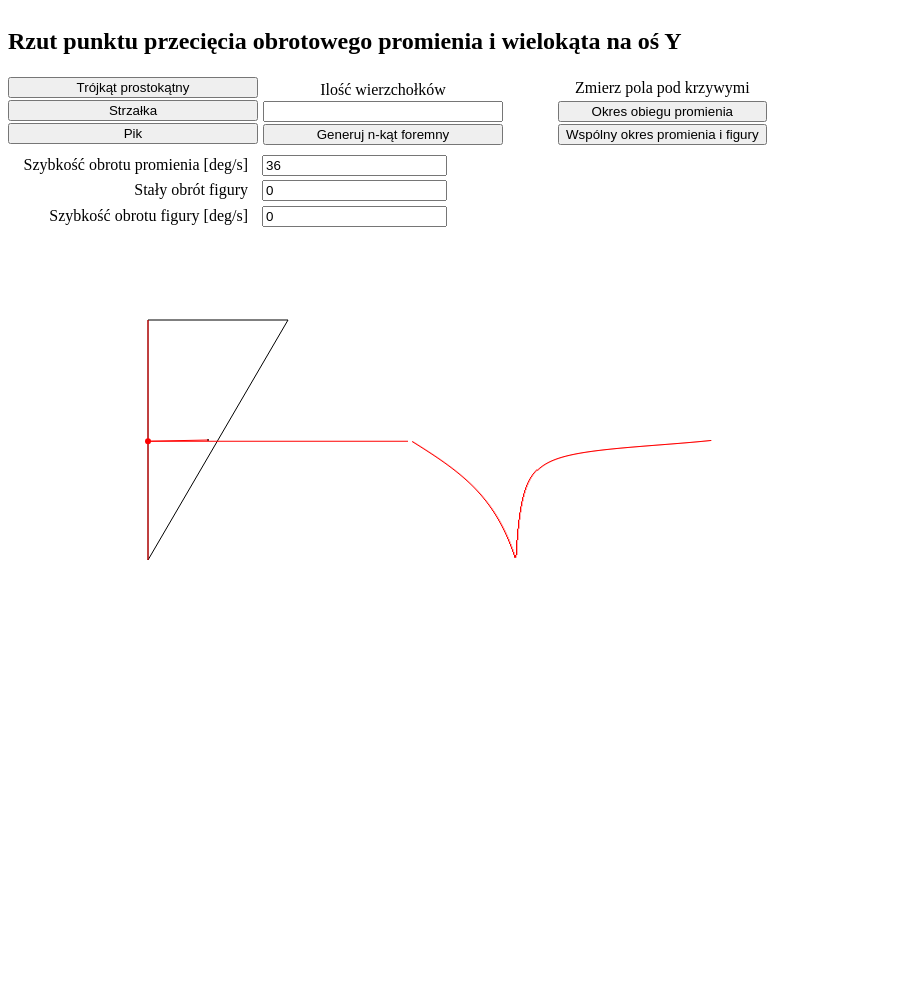
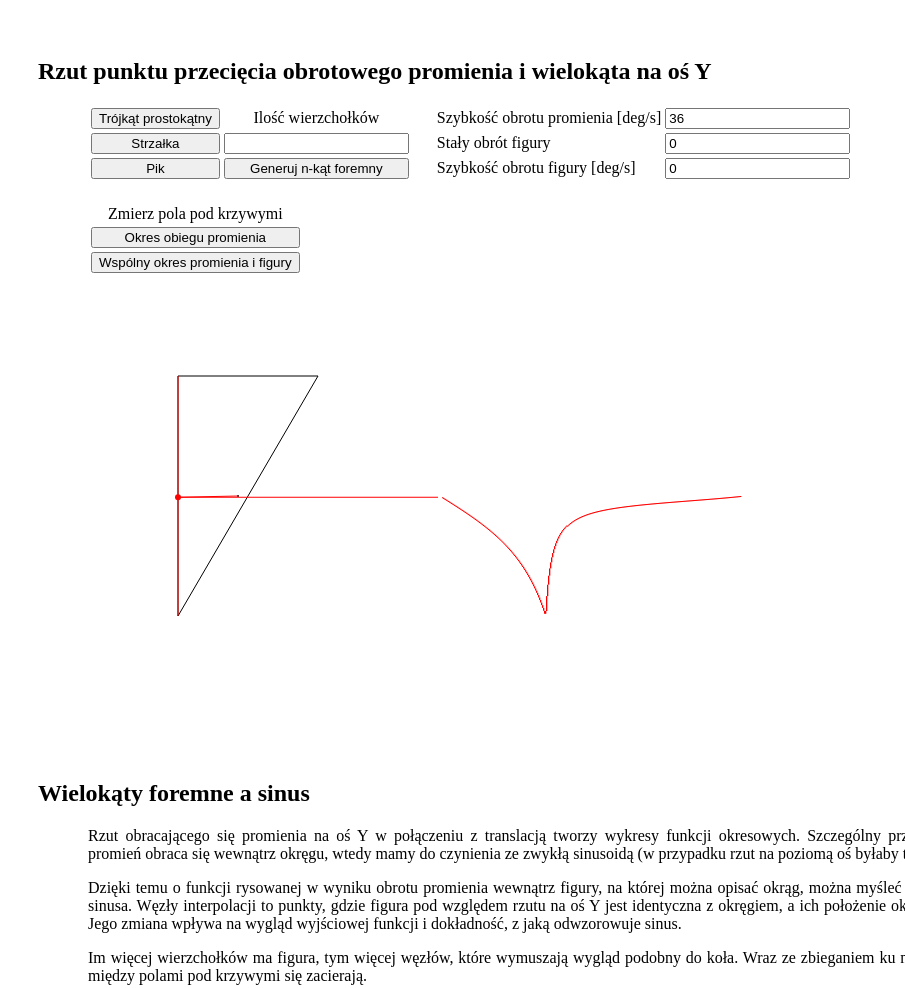
Before and after one commit to frogi16/Rotating-figures, a plain HTML site: page index.html in a window 1280 px wide. Shown: the top 988 px of the page, without its empty margins (0-905 px from the left). Before the commit the page ends 800 px from the top, so only its background shows below. Drawn offline with Linux system fonts and the light colour scheme.

Commit message:
Add info texts and restyle controls
Add three short texts to explain some matters regarding the animation.
Rework styling of animation controls and base them on table, so
heights and widths will be uniform for all of them.

```diff
--- a/index.html
+++ b/index.html
@@ -5,36 +5,44 @@
 		<title>Proj 1</title>
 	</head>
 	<body>
+		<div id = "feed">
 			<article>
 				<header>
 					<h2>Rzut punktu przecięcia obrotowego promienia i wielokąta na oś Y</h2>
 				</header>
-			<div id = "all">
 				<div id = "controls">
-					<div id = "usePredefinedFigures">
-						<input type="button" value="Trójkąt prostokątny" onclick="changeFigureToRightTriangle();" />
-						<input type="button" value="Strzałka" onclick="changeFigureToArrow();" />
-						<input type="button" value="Pik" onclick="changeFigureToSpear();" />
+					<table>
+						<tr>
+							<td class="usePredefinedFigures"><input type="button" value="Trójkąt prostokątny" onclick="changeFigureToRightTriangle();" /></td>
+							<td class="generateRegularPolygon"><label>Ilość wierzchołków</label></td>
+							<td style="width:20px"></td>
+							<td><label>Szybkość obrotu promienia [deg/s]</label></td>
+							<td><input type = "number" name = "rayVelocity" id = "rayVelocity" value="36" /></td>
+						</tr>
+						<tr>
+							<td class="usePredefinedFigures"><input type="button" value="Strzałka" onclick="changeFigureToArrow();" /></td>
+							<td class="generateRegularPolygon"><input type = "number" name = "verticesNumber" id = "verticesNumber" /></td>
+							<td></td>
+							<td><label>Stały obrót figury</label></td>
+							<td><input type = "number" name = "angle" id = "angle" value="0" /></td>
+						</tr>
+						<tr>
+							<td class="usePredefinedFigures"><input type="button" value="Pik" onclick="changeFigureToSpear();" /></td>
+							<td class="generateRegularPolygon"><input type="button" value="Generuj n-kąt foremny" onclick="changeFigureToNewRegular();" /></td>
+							<td></td>
+							<td><label>Szybkość obrotu figury [deg/s]</label></td>
+							<td><input type = "number" name = "angleVelocity" id = "angleVelocity" value="0" /></td>
+						</tr>
+					</table>
+					<div id = "fieldComputationControls">
+						<table>
+							<tr><td>Zmierz pola pod krzywymi</td></tr>
+							<tr><td><input type="button" value="Okres obiegu promienia" onclick="resetFieldComputationRayPeriod();" /></td></tr>
+							<tr><td><input type="button" value="Wspólny okres promienia i figury" onclick="resetFieldComputationCommonPeriod();" /></td></tr>
+						</table>
 					</div>
-					<div id = "generateRegularPolygon">
-						<label>Ilość wierzchołków<br />
-							<input type = "number" name = "verticesNumber" id = "verticesNumber" />
-						</label>
-						<input type="button" value="Generuj n-kąt foremny" onclick="changeFigureToNewRegular();" />
+					<div id = "fieldComputationVal">
 					</div>
-					<div id = "angleControls">
-						<label>Szybkość obrotu promienia [deg/s]<input type = "number" name = "rayVelocity" id = "rayVelocity" value="36" /></label><br />
-						<label>Stały obrót figury<input type = "number" name = "angle" id = "angle" value="0" /></label><br />
-						<label>Szybkość obrotu figury [deg/s]<input type = "number" name = "angleVelocity" id = "angleVelocity" value="0" /></label><br />
-					</div>
-				</div>
-
-				<div id = "fieldComputationControls">
-					Zmierz pola pod krzywymi
-					<input type="button" value="Okres obiegu promienia" onclick="resetFieldComputationRayPeriod();" />
-					<input type="button" value="Wspólny okres promienia i figury" onclick="resetFieldComputationCommonPeriod();" />
-				</div>
-				<div id = "fieldComputationVal"></div>
 				</div>
 				<div id="canvasDiv">
 					<canvas width = '400' height = '400' id = "canvas" ></canvas>
@@ -42,5 +50,42 @@
 				</div>
 				<script src="index.js" type="text/javascript"></script>
 			</article>
+			<article>
+				<header>
+					<h2>Wielokąty foremne a sinus</h2>
+				</header>
+					<p>
+						Rzut obracającego się promienia na oś Y w połączeniu z translacją tworzy wykresy funkcji okresowych. Szczególny przypadek występuje gdy promień obraca się wewnątrz okręgu, wtedy mamy do czynienia ze zwykłą sinusoidą (w przypadku rzut na poziomą oś byłaby to cosinusoida).
+					</p>
+					<p>
+						Dzięki temu o funkcji rysowanej w wyniku obrotu promienia wewnątrz figury, na której można opisać okrąg, można myśleć w kategorii interpolacji sinusa. Węzły interpolacji to punkty, gdzie figura pod względem rzutu na oś Y jest identyczna z okręgiem, a ich położenie określa stały obrót figury. Jego zmiana wpływa na wygląd wyjściowej funkcji i dokładność, z jaką odwzorowuje sinus.
+					</p>
+					<p>
+						Im więcej wierzchołków ma figura, tym więcej węzłów, które wymuszają wygląd podobny do koła. Wraz ze zbieganiem ku nieskończoności różnice między polami pod krzywymi się zacierają.
+					</p>
+			</article>
+			<article>
+				<header>
+					<h2>Obrót figury</h2>
+				</header>
+					<p>
+						Oprócz obrotu promienia można wprowadzić również ruch obrotowy samej figury, na którą się go rzutuje. Wprowadza to dodatkowe zaburzenia do wykresu, a ciekawe efekty można uzyskać z pewnymi specyficznymi wartościami szybkości obrotu.
+					</p>
+					<p>
+						Stosunek szybkości obrotu figury i promienia decyduje o kształcie krzywej i wspólnym okresie, który można wyliczyć z NWW i NWD. Gdy szybkości są takie same wydaje się, że różnica między sinusem a funkcją interpolującą powinna być stała, ale rzut odległości między punktami na obu figurach jest sinusoidalnie zmienny i powoduje pewne odchyły. Ustają one całkowicie, gdy szybkości zsynchronizuje się dokładnie w momencie, kiedy promień wskazuje na węzeł interpolacyjny - brak wtedy jakichkolwiek różnic między punktami, które mogłyby się zmieniać.
+					</p>
+			</article>
+			<article>
+				<header>
+					<h2>Pole pod sinusem</h2>
+				</header>
+					<p>
+						Okres uzyskanych funkcji wygodnie powiązać z kołem i przedstawić w postaci 2π. Na przestrzeni ćwiartki tego czasu pole pod krzywą sumuje się do 1, więc w całym okresie całka z wartości bezwzględnej funkcji powinna być równa 4.
+					</p>
+					<p>
+						W rzeczywistości obserwuje się niewielkie odchylenia nieodzowne przy obliczeniach numerycznych. Zastosowany algorytm nie jest zbyt skomplikowany  i używa prostego całkowania metodą prostokątów, co dodatkowo przyczynia się do błędu.
+					</p>
+			</article>
+		</div>
 	</body>
 </html>
--- a/styles.css
+++ b/styles.css
@@ -1,93 +1,73 @@
+#feed
+{
+	display: flex;
+	flex-direction: column;
+	max-width: 1080px;
+	text-align: justify;
+}
+
+#feed p
+{
+	margin-left: 50px;
+}
+
 article
 {
 	float: left;
 	display: block;
+	padding: 30px;
 }
 
 input[type="button"]
 {
 	display:block;
-	margin-top: 2px;
-	margin-bottom: 2px;
 }
 
-#usePredefinedFigures input[type="button"]
+.usePredefinedFigures input[type="button"]
 {
 	width: 100%;
 }
 
-#controls
+.generateRegularPolygon
 {
-	float: left;
-	width: 500px;
+	text-align: center;
 }
 
-#usePredefinedFigures
-{
-	float: left;
-	width: 50%;
-}
-
-#generateRegularPolygon
-{
-	text-align: center;
-	line-height: 1.3;
-	padding: 5px;
-	float: left;
-	width: 48%;
-}
-
-#generateRegularPolygon input
+.generateRegularPolygon input
 {
     width: 100%;
 }
 
-#angleControls
+#controls table
 {
-	width: 48%;
-	text-align: right;
-	line-height: 1.6;
-}
-
-#angleControls input
-{
-	position: absolute;
-	left: 258px;
-	margin-left: 4px;
-	margin-right: 4px;
-	margin-top: 3px;
-}
-
-#angleControls input[type="checkbox"]
-{
-	margin-top: 7px;
+	margin-bottom: 20px;
+	margin-left: 50px;
 }
 
 #fieldComputationControls
 {
-	line-height: 1.3;
-	padding-top: 3px;
-	margin-left: 50px;
 	float: left;
+}
+
+#fieldComputationControls td
+{
 	text-align: center;
 }
 
 #fieldComputationControls input[type="button"]
 {
     width: 100%;
-	display:block;
 }
 
 #fieldComputationVal
 {
+	min-height: 80px;
 	float: left;
 	padding: 3px;
-	width: 170px;
-	margin-left: 5px;
 }
 
 #canvasDiv
 {
-	position: absolute;
-	top: 240px;
+	float:left;
+    clear: left;
 }
```
Lines whose indentation alone changed are shown as unchanged.
